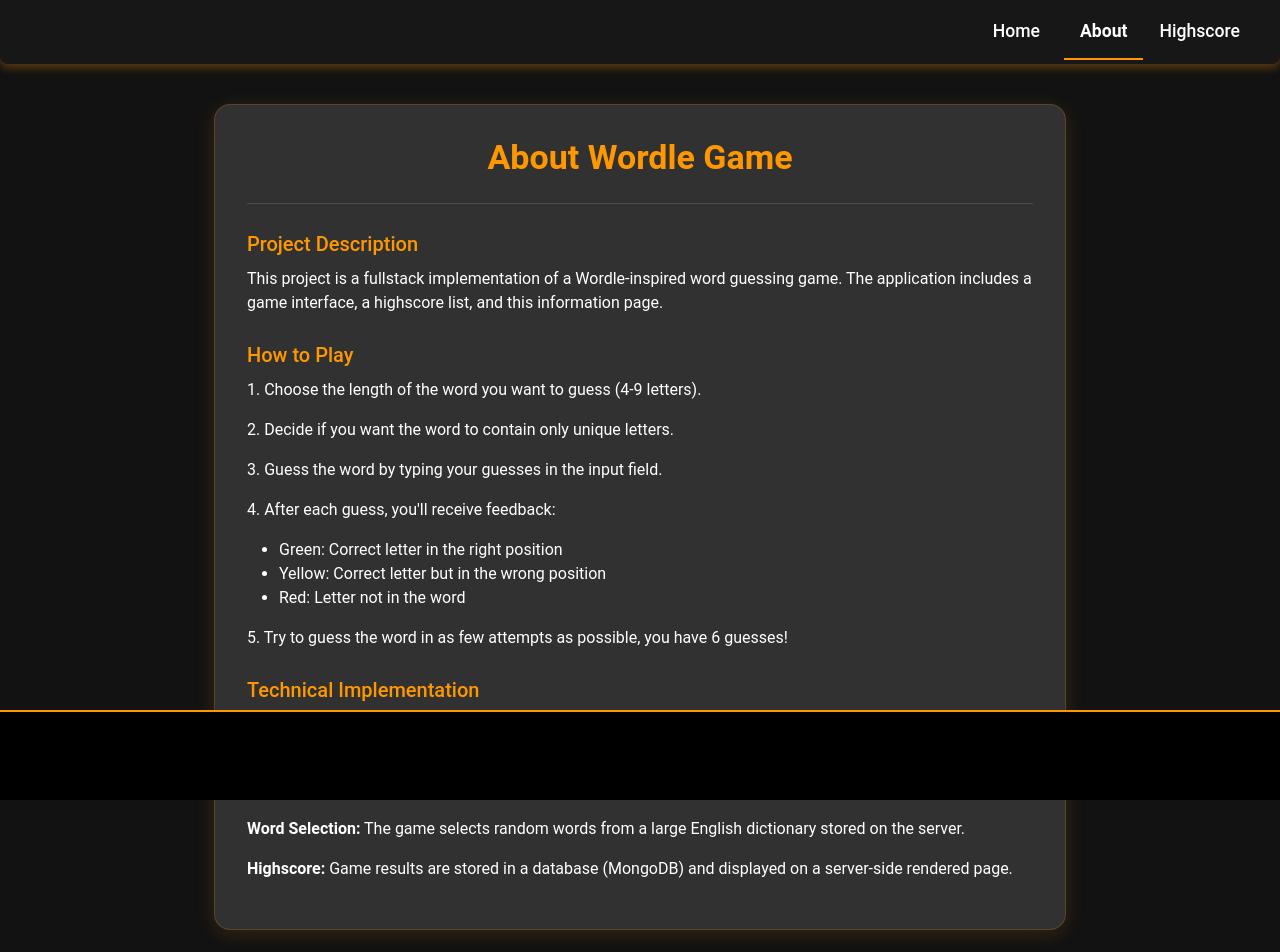
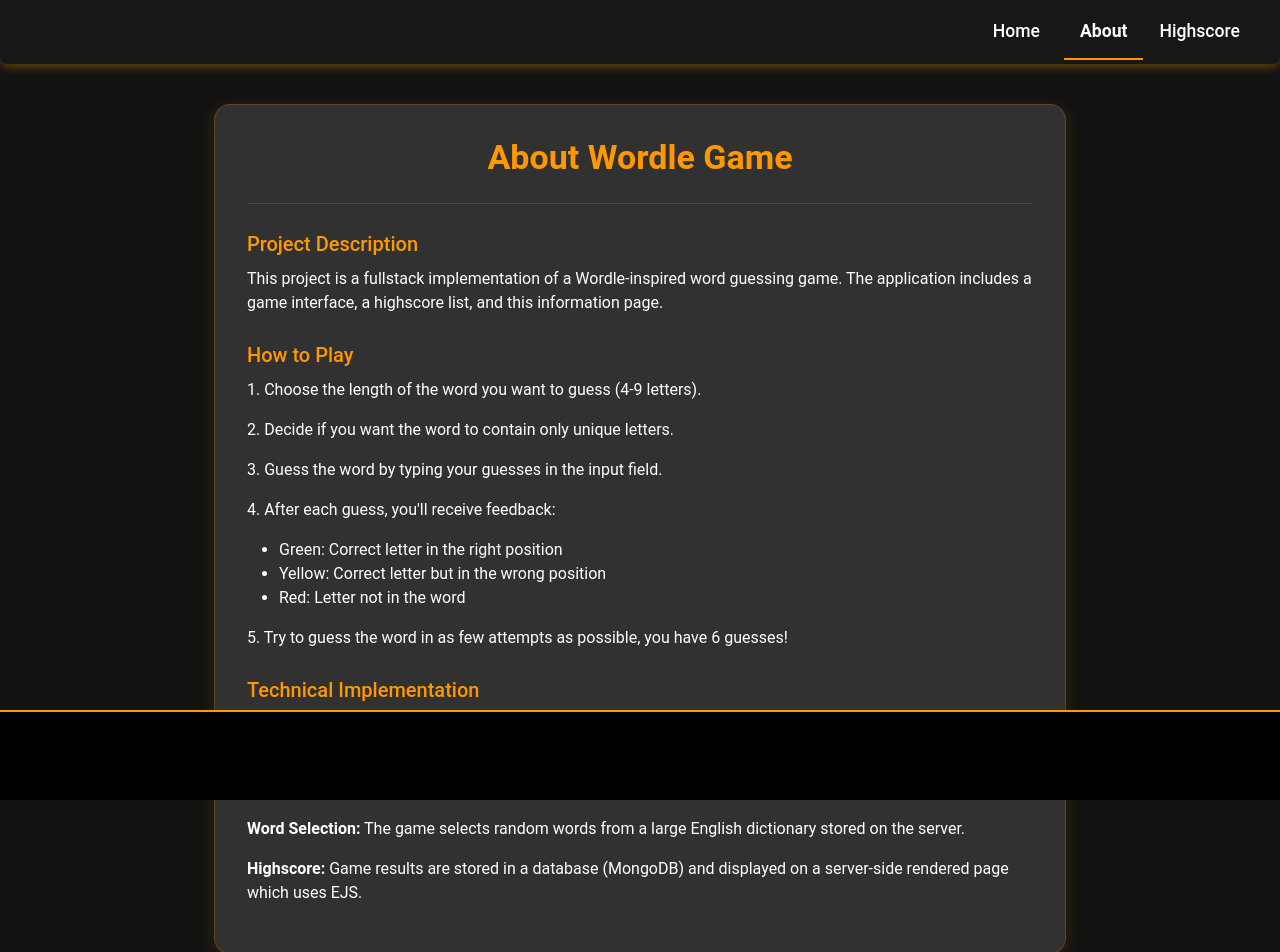
Before and after one commit to Nishune/wordle-fullstack, a React (Vite) app in the folder client/: page /about in a window 1280 px wide. Shown: the top 952 px of the page. Built offline with nearby package versions, Linux system fonts and the light colour scheme; some icons are missing.

Commit message:
Added just some text in aboutpage.

```diff
--- a/client/src/pages/AboutPage.jsx
+++ b/client/src/pages/AboutPage.jsx
@@ -109,7 +109,7 @@
 
         <Typography variant="body1" component="p" sx={{ mb: 2 }}>
           <strong>Highscore:</strong> Game results are stored in a database
-          (MongoDB) and displayed on a server-side rendered page.
+          (MongoDB) and displayed on a server-side rendered page which uses EJS.
         </Typography>
       </Paper>
     </Container>
```
